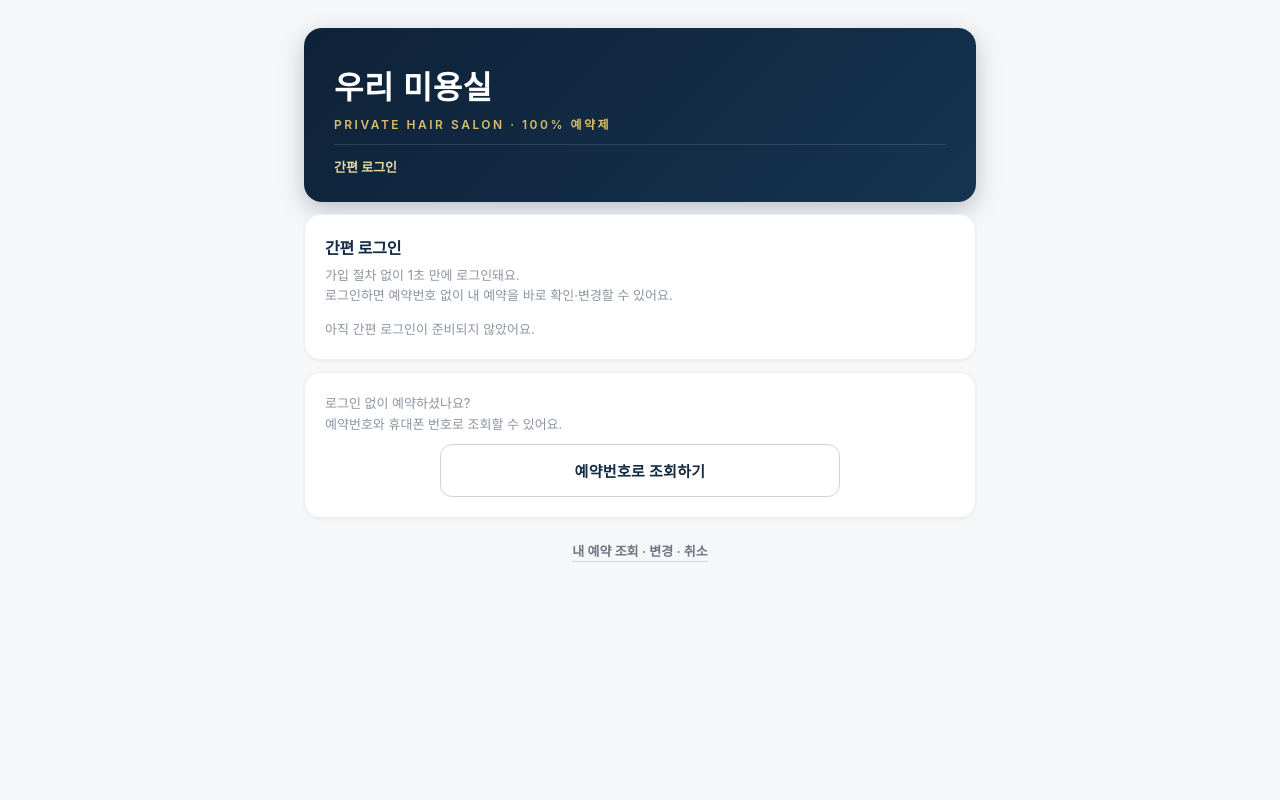
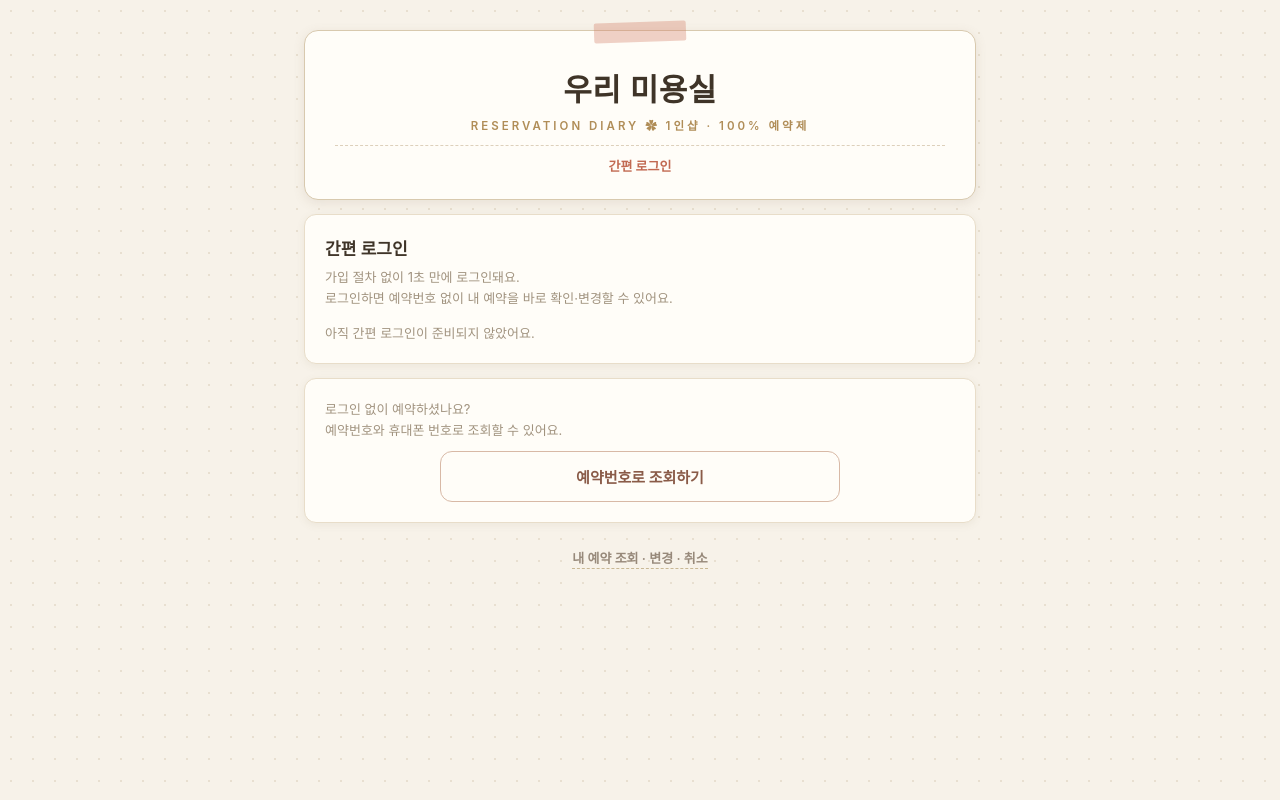
Before and after one commit to paulkim020-star/kakao-claude-webhook, a FastAPI app: page /booking/login in a window 1280 px wide. Run offline with FastAPI, Linux system fonts and the light colour scheme; data comes from the database, SQL or seed files in the repository.

Commit message:
style: 다이어리 감성 테마 (크림 종이 배경, 마스킹테이프 헤더, 스티커 슬롯, 도장 예약번호)
- 리서치 반영: 뉴트럴 웜톤 + 여백 중심 (살롱 웹 디자인 공통점)
- 종이 도트 패턴 배경, 다이어리 표지형 헤더(마스킹테이프 장식)
- 시간 슬롯을 알약형 스티커 버튼으로, 날짜 라벨('7월 8일 (화)') 추가
- 안내 박스는 포스트잇, 예약번호는 점선 도장 스타일
- 입력 라벨에 ✎ 연필 아이콘

Co-Authored-By: Claude Fable 5 <noreply@anthropic.com>
Claude-Session: https://claude.ai/code/session_01ATmmzLAqPJRzp7S6Bpbg2i

```diff
--- a/booking/templates/base.html
+++ b/booking/templates/base.html
@@ -5,81 +5,100 @@
 <meta name="viewport" content="width=device-width, initial-scale=1">
 <title>{{ shop_name }} 예약</title>
 <style>
-  /* 팔레트: 딥 네이비(#122a44) + 골드(#c9a227) 포인트 + 밝은 뉴트럴 배경 */
+  /* 다이어리 감성: 크림 종이 배경 + 잉크 브라운 + 테라코타 포인트 */
   * { box-sizing: border-box; margin: 0; }
   body { font-family: -apple-system, "Apple SD Gothic Neo", "Noto Sans KR", sans-serif;
-         background: #f6f7f9; color: #24303e; -webkit-font-smoothing: antialiased; }
-  .wrap { max-width: 480px; margin: 0 auto; padding: 14px 16px 8px; }
+         color: #4d4437; -webkit-font-smoothing: antialiased;
+         background-color: #f7f2e9;
+         background-image: radial-gradient(#e8dfd0 1px, transparent 1px);
+         background-size: 22px 22px; }
+  .wrap { max-width: 480px; margin: 0 auto; padding: 16px; }
 
-  /* 네이비 헤더 배너 */
-  header { background: linear-gradient(135deg, #0e2238 0%, #16334f 100%);
-           border-radius: 18px; padding: 26px 22px 22px; color: #fff;
-           box-shadow: 0 8px 24px rgba(14, 34, 56, .25); }
-  header h1 { font-family: Georgia, "Noto Serif KR", serif; font-size: 26px;
-              font-weight: 700; letter-spacing: .5px; }
-  header h1 a { color: #fff; text-decoration: none; }
-  header .tagline { color: #d9bd6a; font-size: 12px; margin-top: 7px;
-                    letter-spacing: 2.5px; font-weight: 600; }
-  header .account { margin-top: 12px; font-size: 13px; color: #93a5b8;
-                    padding-top: 12px; border-top: 1px solid rgba(255,255,255,.12); }
-  header .account a { color: #e8d9a0; font-weight: 600; text-decoration: none; }
-  header .account b { color: #fff; }
+  /* 다이어리 표지 느낌의 헤더 */
+  header { background: #fffdf8; border: 1.5px solid #d8c9ae;
+           outline: 4px solid #fffdf8; outline-offset: -8px;
+           border-radius: 14px; padding: 26px 22px 20px; text-align: center;
+           box-shadow: 0 3px 12px rgba(120, 100, 70, .12); position: relative; }
+  header::before { /* 마스킹테이프 */
+           content: ""; position: absolute; top: -9px; left: 50%;
+           width: 92px; height: 20px; transform: translateX(-50%) rotate(-2deg);
+           background: rgba(209, 123, 100, .35); border-radius: 2px; }
+  header h1 { font-family: Georgia, "Noto Serif KR", serif; font-size: 25px;
+              color: #3f3428; letter-spacing: .5px; }
+  header h1 a { color: inherit; text-decoration: none; }
+  header .tagline { color: #b08d57; font-size: 11.5px; margin-top: 7px;
+                    letter-spacing: 3px; font-weight: 600; }
+  header .account { margin-top: 12px; font-size: 13px; color: #97897a;
+                    padding-top: 10px; border-top: 1px dashed #ddd0bb; }
+  header .account a { color: #c26a52; font-weight: 700; text-decoration: none; }
+  header .account b { color: #3f3428; }
 
-  .card { background: #fff; border-radius: 16px; padding: 20px; margin-top: 12px;
-          box-shadow: 0 1px 3px rgba(15, 23, 42, .06); border: 1px solid #edf0f4; }
-  .card h2 { font-size: 16px; margin-bottom: 6px; color: #122a44; letter-spacing: -.2px; }
-  .muted { color: #8b95a1; font-size: 13px; line-height: 1.55; }
-  .price { font-weight: 800; color: #a1791a; }
-  .notice { background: #faf6ea; border-radius: 12px; padding: 12px 14px;
-            font-size: 13px; color: #77621f; margin-top: 14px; line-height: 1.55;
-            border: 1px solid #eee3c3; }
-  .btn { display: block; width: 100%; text-align: center; padding: 15px;
+  .card { background: #fffdf8; border-radius: 12px; padding: 20px; margin-top: 14px;
+          border: 1px solid #e8ddc9; box-shadow: 0 2px 8px rgba(120, 100, 70, .08); }
+  .card h2 { font-family: Georgia, "Noto Serif KR", serif; font-size: 17px;
+             margin-bottom: 7px; color: #3f3428; }
+  .card h2 .hl { background: linear-gradient(transparent 62%, #f6dcc4 62%); }
+  .muted { color: #a1937f; font-size: 13px; line-height: 1.6; }
+  .price { font-weight: 800; color: #c26a52; }
+  .notice { /* 포스트잇 */
+            background: #fdf6d8; border-radius: 4px 14px 4px 14px;
+            padding: 13px 15px; font-size: 13px; color: #7d6a2a; margin-top: 14px;
+            line-height: 1.6; border: 1px solid #efe2ae;
+            box-shadow: 0 2px 5px rgba(120, 100, 70, .08);
+            transform: rotate(-.4deg); }
+  .btn { display: block; width: 100%; text-align: center; padding: 14px;
          border-radius: 12px; border: 0; font-size: 15px; font-weight: 700;
-         background: #122a44; color: #fff; text-decoration: none; cursor: pointer;
-         letter-spacing: .3px; }
-  .btn:hover { background: #1b3b5e; }
-  .btn.secondary { background: #fff; color: #122a44; border: 1.5px solid #cbd5e0; }
-  .btn.secondary:hover { border-color: #122a44; background: #fff; }
+         background: #c26a52; color: #fff; text-decoration: none; cursor: pointer;
+         box-shadow: 0 3px 10px rgba(194, 106, 82, .3); }
+  .btn:hover { background: #ad5843; }
+  .btn.secondary { background: #fffdf8; color: #8a5b48; border: 1.5px solid #d8b9a6;
+         box-shadow: none; }
+  .btn.secondary:hover { border-color: #c26a52; color: #c26a52; }
   .btn + .btn, form + .btn, .btn + form { margin-top: 10px; }
-  .slots { display: grid; grid-template-columns: repeat(4, 1fr); gap: 8px; }
+
+  /* 시간 슬롯: 다이어리 날짜 스티커 */
+  .slots { display: grid; grid-template-columns: repeat(4, 1fr); gap: 9px; }
   .slots a, .slots button { display: block; width: 100%; text-align: center;
-         padding: 12px 0; border-radius: 10px; border: 1px solid #dbe2ea;
-         background: #fff; color: #24303e; font-size: 14px; font-weight: 600;
+         padding: 11px 0; border-radius: 999px; border: 1.5px solid #ddc9ac;
+         background: #fffdf8; color: #6b5b45; font-size: 13.5px; font-weight: 700;
          text-decoration: none; cursor: pointer; transition: all .12s; }
-  .slots a:hover, .slots button:hover { background: #122a44; color: #fff;
-         border-color: #122a44; }
-  label { display: block; font-size: 12px; color: #6c7683; font-weight: 700;
-          margin: 15px 0 6px; letter-spacing: .5px; }
+  .slots a:hover, .slots button:hover { background: #c26a52; color: #fff;
+         border-color: #c26a52; transform: translateY(-1px); }
+
+  label { display: block; font-size: 12.5px; color: #8a795f; font-weight: 700;
+          margin: 15px 0 6px; }
+  label::before { content: "✎ "; color: #c9a87c; }
   input[type=text], input[type=tel], input[type=date], input[type=file],
   textarea, select {
-         width: 100%; padding: 13px; border: 1px solid #d7dde5; border-radius: 10px;
-         font-size: 15px; background: #fff; color: #24303e; }
-  input:focus, textarea:focus, select:focus { outline: none; border-color: #122a44;
-         box-shadow: 0 0 0 3px rgba(18, 42, 68, .08); }
-  .error { background: #fdf1f0; color: #a63a32; border-radius: 12px;
+         width: 100%; padding: 12px; border: 1.5px solid #e2d6bf; border-radius: 10px;
+         font-size: 15px; background: #fffdf8; color: #4d4437; }
+  input:focus, textarea:focus, select:focus { outline: none; border-color: #c26a52; }
+  .error { background: #fbeeea; color: #a3462f; border-radius: 10px;
            padding: 12px 14px; font-size: 13px; margin-top: 12px;
-           border: 1px solid #f3d3d0; }
-  .success { background: #eef7f0; color: #2b6a3f; border-radius: 12px;
+           border: 1px dashed #e0b3a3; }
+  .success { background: #eef3e4; color: #5a6e35; border-radius: 10px;
              padding: 12px 14px; font-size: 13px; margin-top: 12px;
-             border: 1px solid #cfe8d6; }
+             border: 1px dashed #c3cfa2; }
   .row { display: flex; justify-content: space-between; gap: 12px; padding: 8px 0;
-         font-size: 14px; border-bottom: 1px solid #f1f3f6; }
+         font-size: 14px; border-bottom: 1px dashed #e8ddc9; }
   .row:last-child { border-bottom: 0; }
-  .row .k { color: #8b95a1; flex-shrink: 0; }
-  .code { font-family: Georgia, serif; font-size: 32px; font-weight: 700;
-          letter-spacing: 6px; text-align: center; padding: 16px 0; color: #122a44;
-          background: #faf6ea; border: 1px dashed #d9bd6a; border-radius: 12px;
-          margin-top: 10px; }
-  footer { padding: 22px 0 26px; text-align: center; }
-  footer a { color: #6c7683; font-size: 13px; font-weight: 600; text-decoration: none;
-             border-bottom: 1px solid #d0d6dd; padding-bottom: 2px; }
+  .row .k { color: #a1937f; flex-shrink: 0; }
+
+  /* 예약번호: 다이어리 도장 느낌 */
+  .code { font-family: Georgia, serif; font-size: 30px; font-weight: 700;
+          letter-spacing: 6px; text-align: center; padding: 16px 0; color: #c26a52;
+          border: 2.5px dashed #d9a08c; border-radius: 12px; margin-top: 10px;
+          background: #fdf8f2; transform: rotate(-.6deg); }
+  footer { padding: 24px 0; text-align: center; }
+  footer a { color: #97897a; font-size: 13px; font-weight: 600; text-decoration: none;
+             border-bottom: 1px dashed #c9b895; padding-bottom: 2px; }
 
   /* PC(웹) 화면 */
   @media (min-width: 768px) {
-    .wrap { max-width: 720px; padding: 28px 24px; }
-    header { padding: 34px 30px 26px; }
-    header h1 { font-size: 32px; }
-    .slots { grid-template-columns: repeat(7, 1fr); }
+    .wrap { max-width: 720px; padding: 30px 24px; }
+    header { padding: 34px 30px 24px; }
+    header h1 { font-size: 31px; }
+    .slots { grid-template-columns: repeat(6, 1fr); }
     .btn { max-width: 400px; margin-left: auto; margin-right: auto; }
   }
 </style>
@@ -88,12 +107,12 @@
 <div class="wrap">
   <header>
     <h1><a href="/booking">{{ shop_name }}</a></h1>
-    <p class="tagline">PRIVATE HAIR SALON · 100% 예약제</p>
+    <p class="tagline">RESERVATION DIARY ✿ 1인샵 · 100% 예약제</p>
     <p class="account">
       {% if customer %}
         <b>{{ customer['nickname'] }}</b>님 ·
         <a href="/booking/my">내 예약</a> ·
-        <a href="/booking/logout" style="color:#93a5b8">로그아웃</a>
+        <a href="/booking/logout" style="color:#97897a">로그아웃</a>
       {% else %}
         <a href="/booking/login">간편 로그인</a>
       {% endif %}
--- a/booking/templates/time.html
+++ b/booking/templates/time.html
@@ -22,7 +22,7 @@
   </div>
   <div class="card">
     {% if slots %}
-      <h2>예약 가능 시간</h2>
+      <h2><span class="hl">{{ date_label }}</span> 예약 가능 시간</h2>
       <div class="slots" style="margin-top:10px">
         {% for t in slots %}
           {% if change_mode %}
```
Also changed, not shown: booking/web.py (+10 -2 lines).
